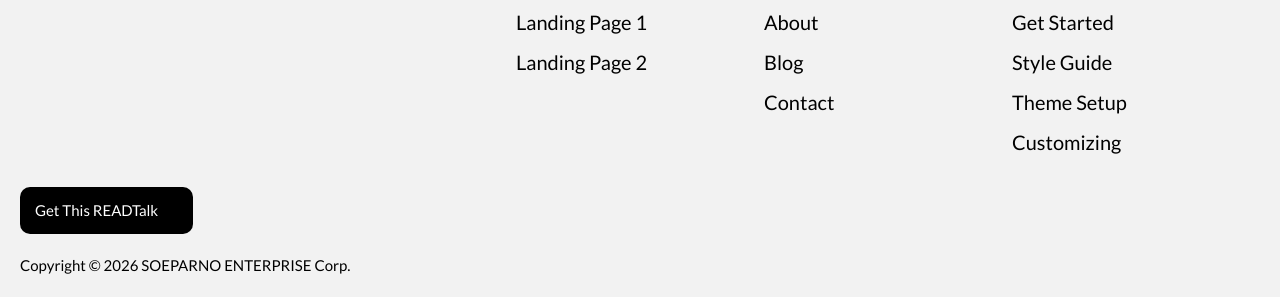
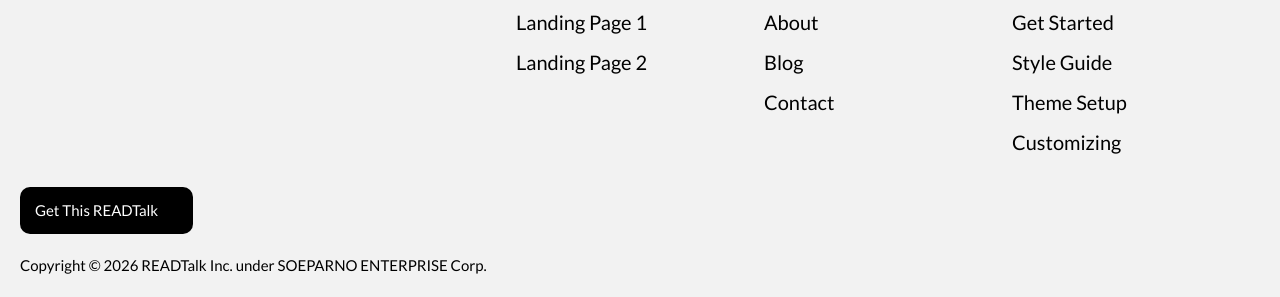
Before and after one commit to readtalk/readtalk, an Astro site: page /company/about in a window 1280 px wide. Shown: the part 1671-1968 px from the top of the page. Built offline with nearby package versions, Linux system fonts and the light colour scheme; Astro itself is replaced by a stand-in of ours; some icons are missing.

Commit message:
Update business name in settings.js

```diff
--- a/src/config/settings.js
+++ b/src/config/settings.js
@@ -2,7 +2,7 @@ export default {
 	title: `READTalk Astro Theme | A Marketing Website Theme for Startups and Businesses`,
 	description: `A simple, clean, and modern theme for a startup or businesses' marketing website.`,
 	url: `https://odyssey-theme.sapling.dev`, // No trailing slash!
-	name: `SOEPARNO ENTERPRISE Corp.`, // The short name of the business or brand name. Used for things like the copyright in the footer.
+	name: `READTalk Inc. under SOEPARNO ENTERPRISE Corp.`, // The short name of the business or brand name. Used for things like the copyright in the footer.
 	enableThemeSwitcher: true,
 	showPlug: true, // Disable this if you want to remove the plug from the footer. (╯°□°)╯︵ ┻━┻
 };
```
